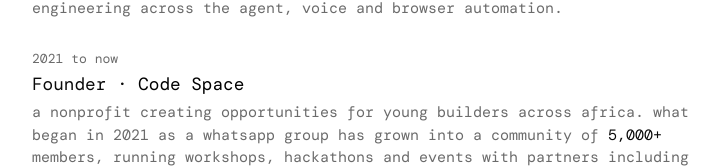
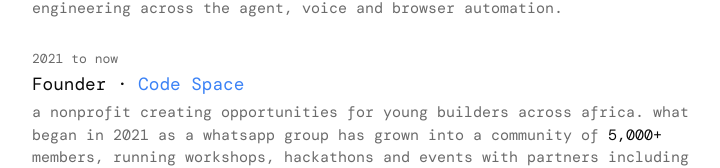
Before and after one commit to clintonimaroo/clinton, a Next.js app: page / in a window 1280 px wide. In both pictures the pointer is over the link "Code Space". Shown: the part 888-1056 px from the top of the page, without its empty margins (278-998 px from the left). Built offline with nearby package versions, Linux system fonts and the light colour scheme.

Commit message:
Turn links blue on hover

```diff
--- a/src/styles/home.scss
+++ b/src/styles/home.scss
@@ -427,3 +427,9 @@ body {
   align-items: center;
   color: var(--text-secondary);
 }
+
+.home section a:hover,
+.home section a:focus-visible,
+.home section a.em:hover {
+  color: var(--blue);
+}
```
